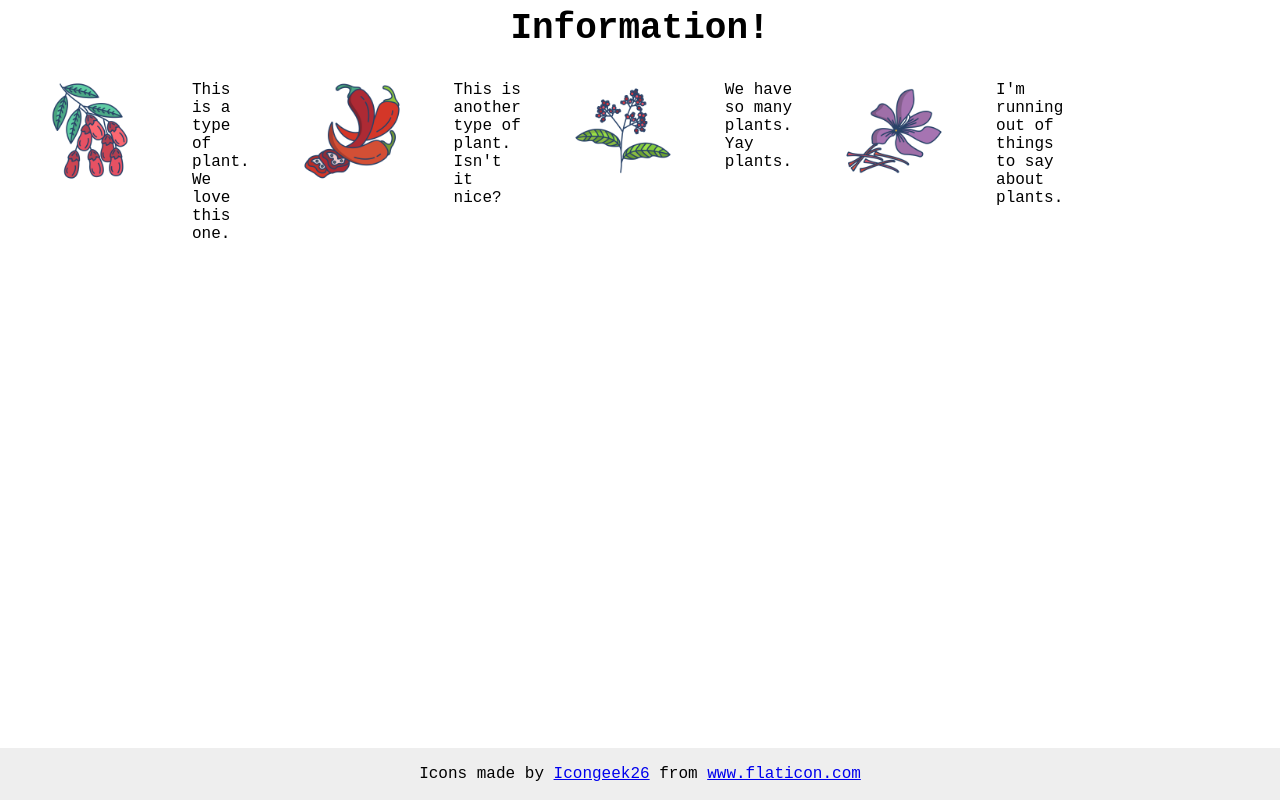
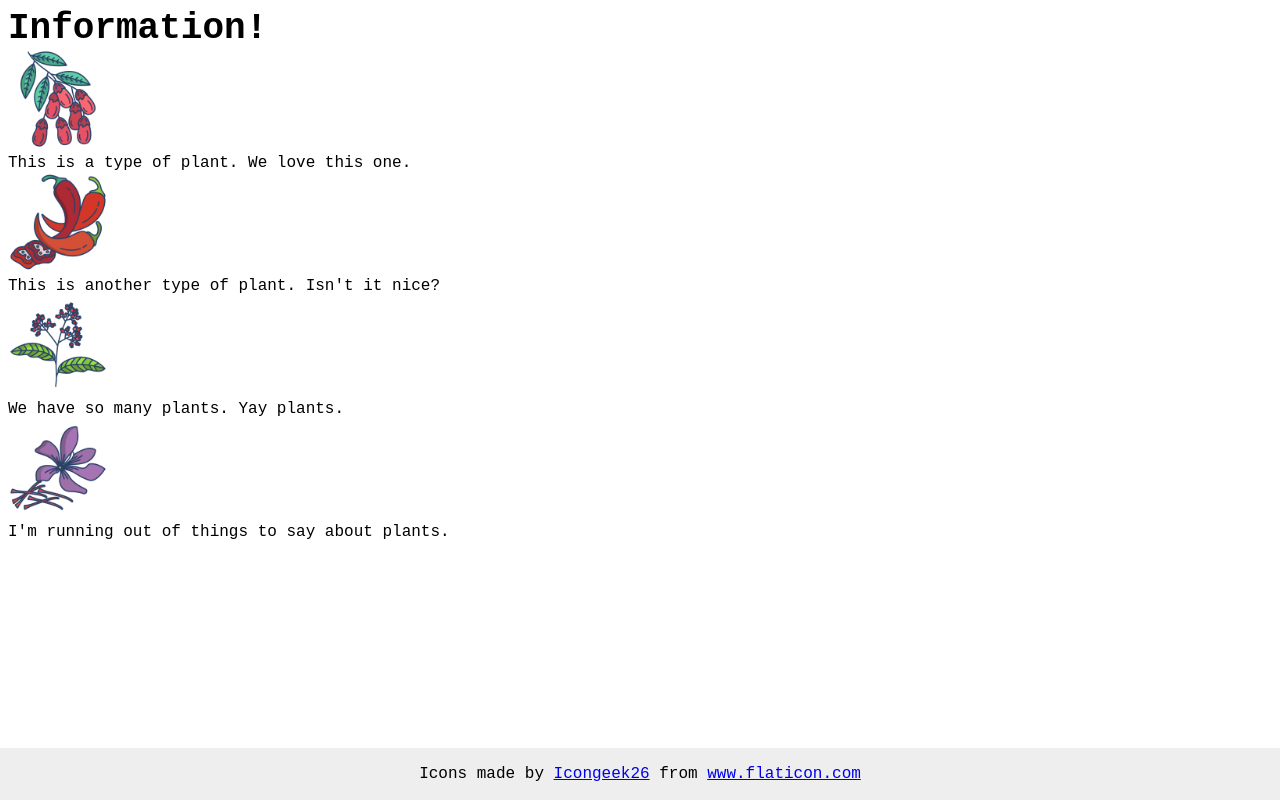
Before and after one commit to rootadbc/ODIN-PROJECT, a plain HTML site: page flexbox/flex/04-flex-information/index.html in a window 1280 px wide. Drawn offline with Linux system fonts and the light colour scheme.

Commit message:
RESET: reset exercise

```diff
--- a/flexbox/flex/04-flex-information/index.html
+++ b/flexbox/flex/04-flex-information/index.html
@@ -10,8 +10,6 @@
   <body>
     <div class="title">Information!</div>
 
-
-    <nav class="container">
     <img src="./images/barberry.png" alt="barberry">
     <div class="text">This is a type of plant. We love this one.</div>
 
@@ -23,7 +21,7 @@
 
     <img src="./images/saffron.png" alt="saffron">
     <div class="text">I'm running out of things to say about plants.</div>
-  </nav>
+
     <!-- disregard this section, it's here to give attribution to the creator of these icons -->
     <div class="footer">
       <div>Icons made by <a href="https://www.flaticon.com/authors/icongeek26" title="Icongeek26">Icongeek26</a> from <a href="https://www.flaticon.com/" title="Flaticon">www.flaticon.com</a></div>
--- a/flexbox/flex/04-flex-information/style.css
+++ b/flexbox/flex/04-flex-information/style.css
@@ -10,26 +10,7 @@ img {
 .title {
   font-size: 36px;
   font-weight: 900;
-  text-align: center;
 }
-
-nav {
-  padding: 32px;
-  display: flex;
-  gap:52px;
-  width:200px;
-
-
-}
-
-.text {
-  text-wrap: wrap;
-
-
-}
-
-
-
 
 /* do not edit this footer */
 .footer {
```
